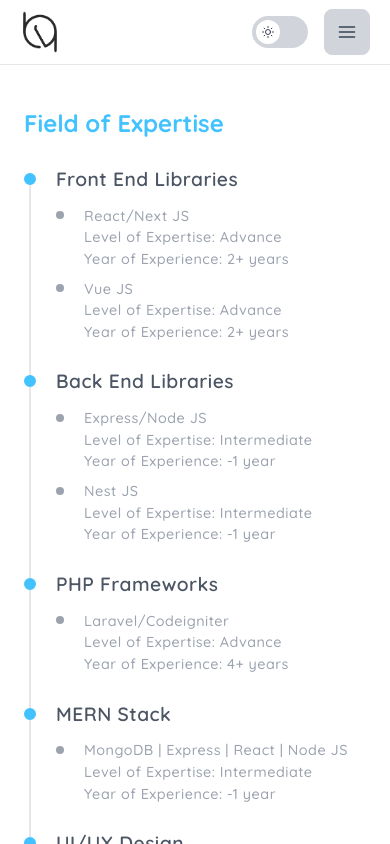
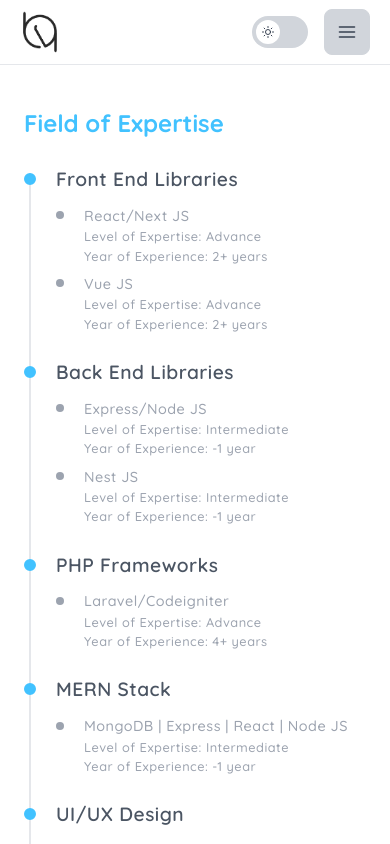
Before and after one commit to darksidebug/portfolio, a React (Create React App) app: page /expertise in a window 390 px wide. Shown: the top 844 px of the page. Built offline with nearby package versions, Linux system fonts and the light colour scheme.

Commit message:
expertise UI adjustment

```diff
--- a/src/routes/expertise.jsx
+++ b/src/routes/expertise.jsx
@@ -25,8 +25,8 @@
                                                             after:content-[''] after:absolute after:block after:top-[0.85rem]
                                                             after:left-0 after:z-2 after:h-2 after:w-2 after:rounded-full after:bg-gray-400 dark:after:bg-white tracking-[0.03rem]">{ tech.name }</h3>
                                                             <div className="pl-7">
-                                                                <h3 className="text-[0.9rem] sm:text-sm font-medium text-gray-400 tracking-[0.03rem]">Level of Expertise: { tech.level }</h3>
-                                                                <h3 className="text-[0.9rem] sm:text-sm font-medium text-gray-400 tracking-[0.03rem]">Year of Experience: { tech.years }</h3>
+                                                                <h3 className="text-[0.8rem] sm:text-sm font-medium text-gray-400 tracking-[0.03rem]">Level of Expertise: { tech.level }</h3>
+                                                                <h3 className="text-[0.8rem] sm:text-sm font-medium text-gray-400 tracking-[0.03rem]">Year of Experience: { tech.years }</h3>
                                                             </div>
                                                         </div>
                                                     );
```
